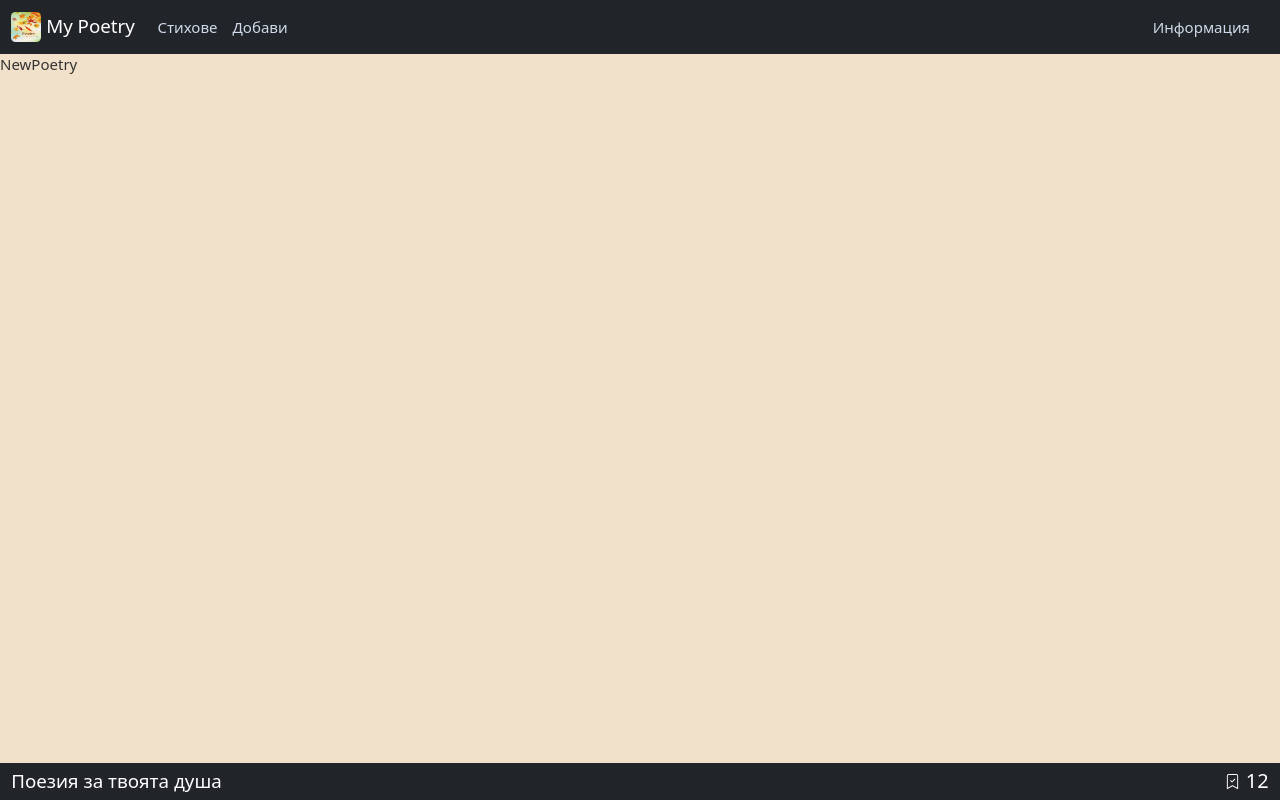
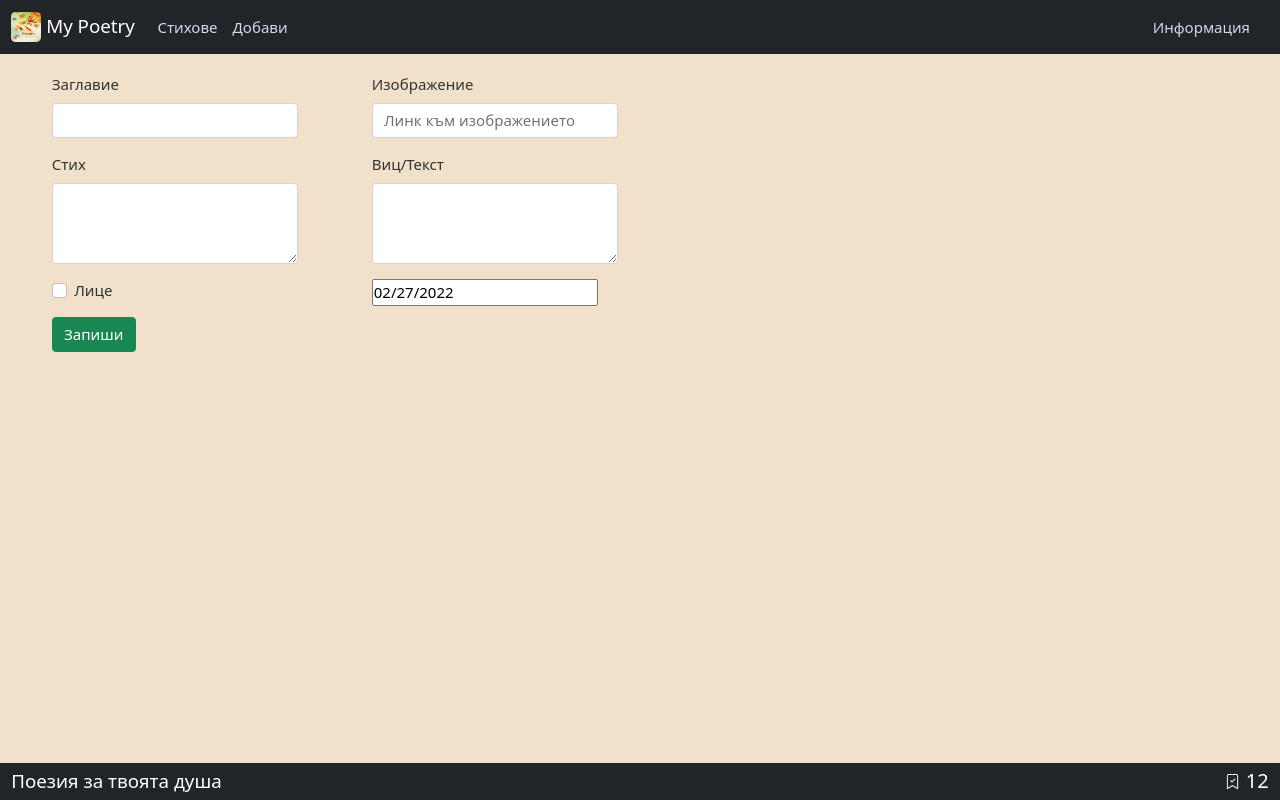
Before and after one commit to vladimarkova/mypoetry-2022, a React (Create React App) app: page /poetry in a window 1280 px wide. Built offline with nearby package versions, Linux system fonts and the light colour scheme.

Commit message:
NewPoetry Form to add a poetry with nice DatePicker Component using pckg

```diff
--- a/package.json
+++ b/package.json
@@ -7,6 +7,7 @@
     "date-fns": "^2.28.0",
     "react": "^17.0.2",
     "react-bootstrap": "^2.1.2",
+    "react-datepicker": "^4.7.0",
     "react-dom": "^17.0.2",
     "react-icons": "^4.3.1",
     "react-pageflip": "^2.0.3",
--- a/src/components/About.js
+++ b/src/components/About.js
@@ -2,7 +2,7 @@
 
 const About = () => {
   return (
-    <div>About</div>
+    <div>Моето място за поезия, усмивки и светлина!</div>
   )
 }
 
--- a/src/components/Footer.js
+++ b/src/components/Footer.js
@@ -9,9 +9,17 @@
       <Navbar className='py-0' fixed='bottom' bg='dark' variant='dark'>
         <Container fluid>
           <Navbar.Brand>Поезия за твоята душа</Navbar.Brand>
-          <div style={{ display: 'flex', justifyContent: 'space-between', alignItems: 'center' }}>
+          <div
+            style={{
+              display: 'flex',
+              justifyContent: 'space-between',
+              alignItems: 'center',
+            }}
+          >
             <BsBookmarkCheck style={{ color: 'white' }} />
-            <div style={{ color: 'white', fontSize: '20px', marginLeft: '6px' }}>
+            <div
+              style={{ color: 'white', fontSize: '20px', marginLeft: '6px' }}
+            >
               {poetryCount}
             </div>
           </div>
--- /dev/null
+++ b/src/components/MPDatePicker.js
@@ -0,0 +1,17 @@
+import React from 'react';
+import DatePicker from 'react-datepicker';
+
+import 'react-datepicker/dist/react-datepicker.css';
+
+import 'react-datepicker/dist/react-datepicker-cssmodules.css';
+
+const MPDatePicker = ({ startDate, setStartDate }) => {
+  return (
+    <DatePicker
+      selected={startDate}
+      onChange={date => setStartDate(date)}
+    />
+  );
+};
+
+export default MPDatePicker;
--- a/src/components/NewPoetry.js
+++ b/src/components/NewPoetry.js
@@ -1,9 +1,52 @@
-import React from 'react';
+import React, { useState } from 'react';
+import Form from 'react-bootstrap/Form';
+import Button from 'react-bootstrap/Button';
+
+import MPDatePicker from './MPDatePicker';
 
 const NewPoetry = () => {
+  const [startDate, setStartDate] = useState(new Date());
+
   return (
-    <div>NewPoetry</div>
-  )
-}
+    <div className='input-section'>
+      <Form>
+        <div className='form-elements'>
+          <div>
+            <Form.Group className='mb-3' controlId='title'>
+              <Form.Label>Заглавие</Form.Label>
+              <Form.Control type='text' />
+            </Form.Group>
+
+            <Form.Group className='mb-3' controlId='content'>
+              <Form.Label>Стих</Form.Label>
+              <Form.Control as='textarea' rows={3} />
+            </Form.Group>
+
+            <Form.Group className='mb-3' controlId='front-side'>
+              <Form.Check type='checkbox' label='Лице' />
+            </Form.Group>
+            <Button variant='success' type='submit'>
+              Запиши
+            </Button>
+          </div>
+
+          <div>
+            <Form.Group className='mb-3' controlId='img'>
+              <Form.Label>Изображение</Form.Label>
+              <Form.Control type='text' placeholder='Линк към изображението' />
+            </Form.Group>
+
+            <Form.Group className='mb-3' controlId='joke'>
+              <Form.Label>Виц/Текст</Form.Label>
+              <Form.Control as='textarea' rows={3} />
+            </Form.Group>
+
+            <MPDatePicker startDate={startDate} setStartDate={setStartDate} />
+          </div>
+        </div>
+      </Form>
+    </div>
+  );
+};
 
 export default NewPoetry;
--- a/src/index.css
+++ b/src/index.css
@@ -133,3 +133,15 @@
 .number-of-poetries-circle {
   color: white;
 }
+
+.input-section {
+  width: 50%;
+  height: 50vh;
+  margin-top: 20px;
+  margin-left: 15px;
+}
+
+.form-elements {
+  display: flex;
+  justify-content: space-around;
+}
```
Also changed, not shown: 1 other file (tests, documents, lock files or other folders).
